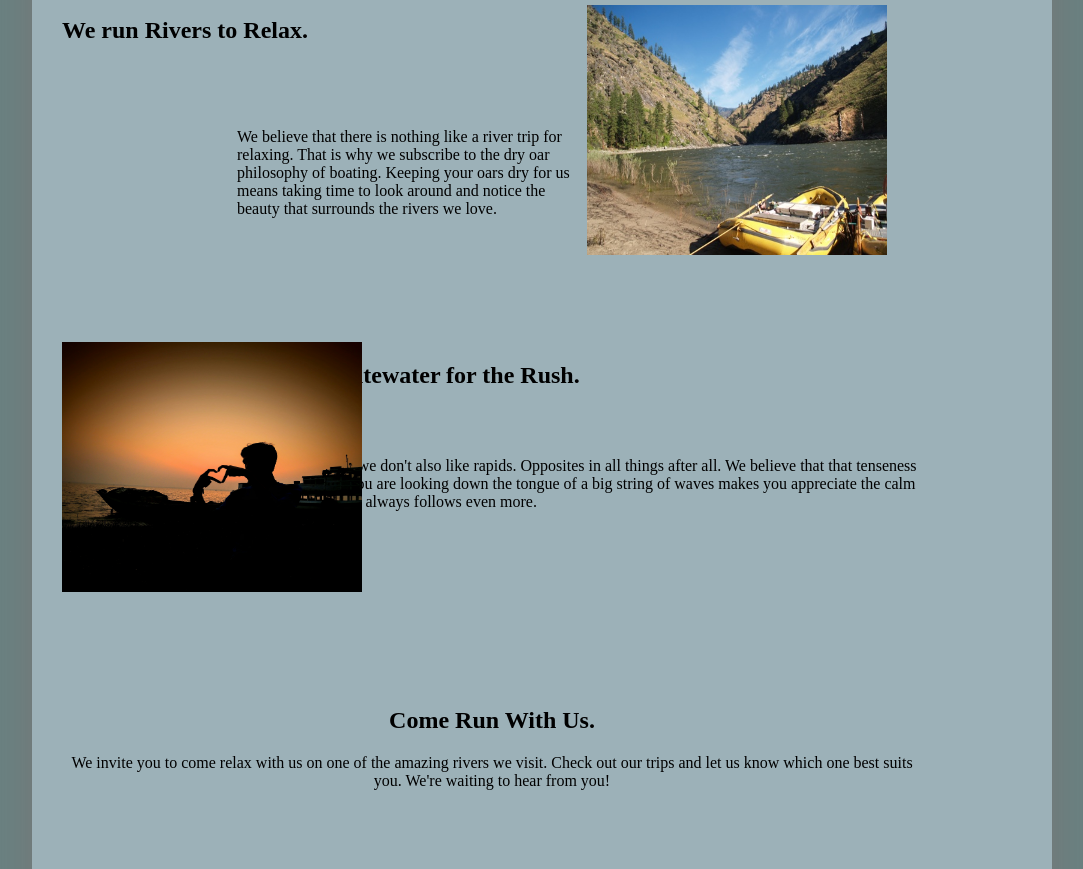
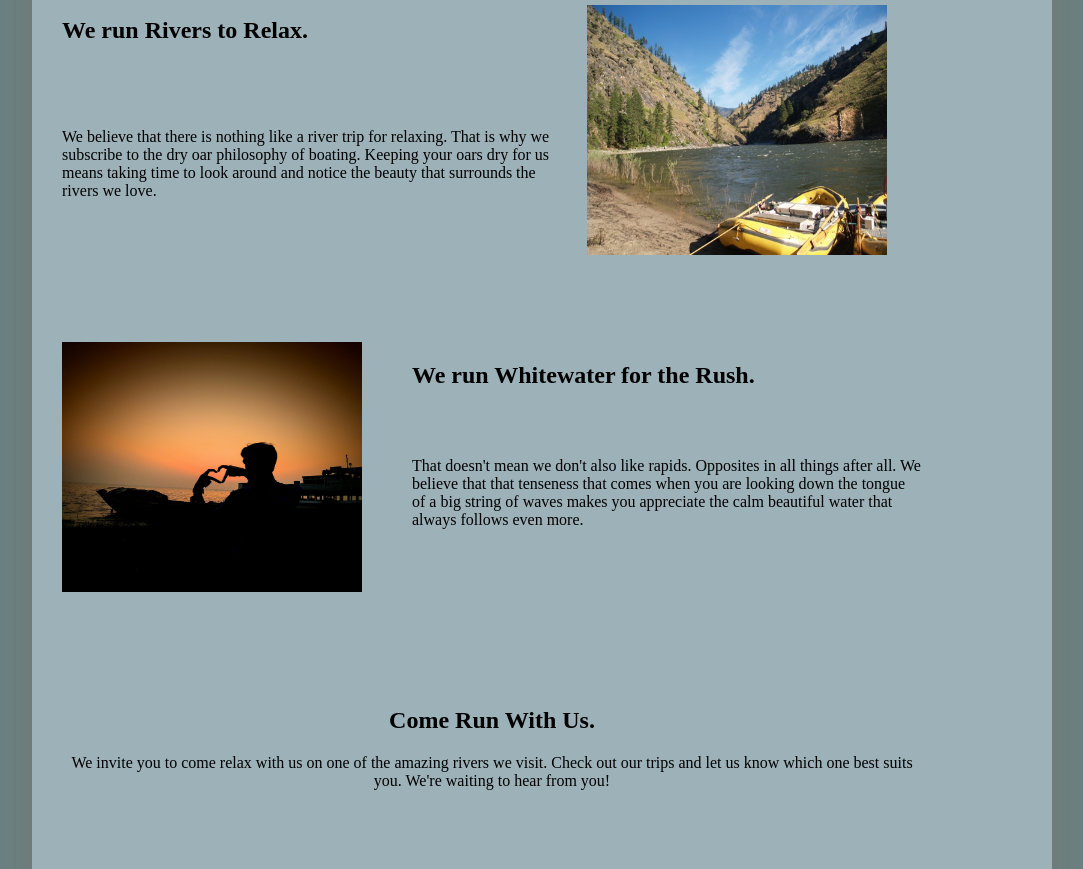
Before and after one commit to jurul/jurul.github.io, a plain HTML site: page project/index.html in a window 1280 px wide. Shown: the part 628-1497 px from the top of the page, without its empty margins (98-1181 px from the left). Drawn offline with Linux system fonts and the light colour scheme.

Commit message:
final changes

```diff
--- a/project/css/style.css
+++ b/project/css/style.css
@@ -148,7 +148,7 @@ li a:hover {
 }
 
 .home-paragraph-1 {
-    grid-column: 2 / 4;
+    grid-column: 1 / 4;
     grid-row: 2 / 4;
     /* margin-right: 0.5rem; */
 }
@@ -167,13 +167,13 @@ margin-right : 0.5em;
 }
 
 .home-headline-2 {
-    grid-column: 2 / 6;
+    grid-column: 3 / 6;
     grid-row: 4 / 5;
     /* margin-left: 0.5em; */
 }
 
 .home-paragraph-2 {
-    grid-column: 2 / 6;
+    grid-column: 3/ 6;
     grid-row: 5 / 7;
     margin: 0;
     /* margin-left : 5.5em;
```
